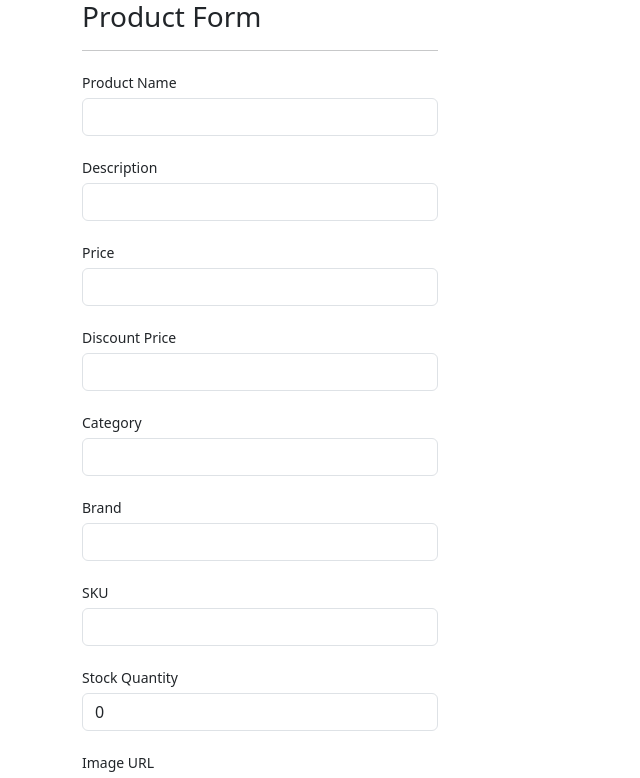
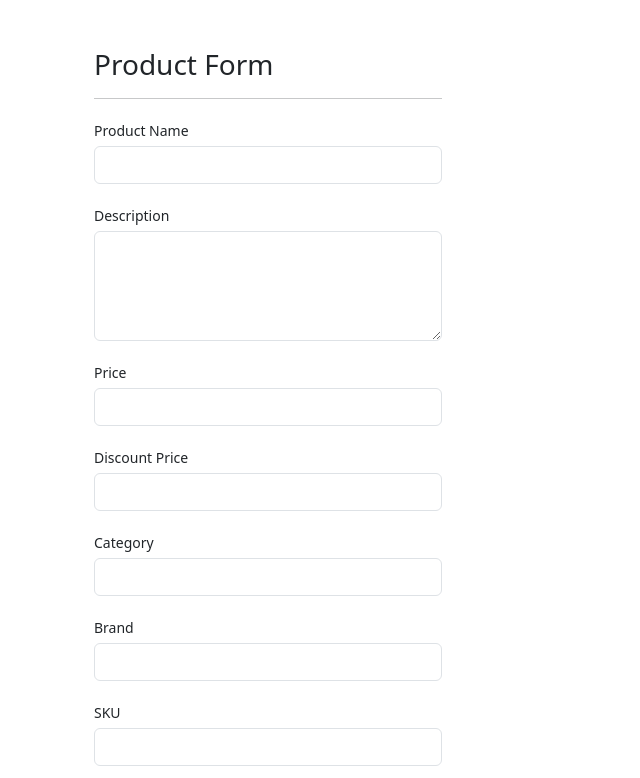
Before and after one commit to Kris07265/krasnov.k-hillel_hw, a React (Vite) app: page / in a window 1280 px wide. Shown: the top 778 px of the page, without its empty margins (0-640 px from the left). Built offline with nearby package versions, Linux system fonts and the light colour scheme.

Commit message:
created Card and List

```diff
--- a/src/App.jsx
+++ b/src/App.jsx
@@ -1,6 +1,7 @@
 import {Col, Container, Row} from "react-bootstrap";
 import ProductForm from "./components/ProductForm.jsx";
 import {useState} from "react";
+import ProductList from "./components/ProductList.jsx";
 
 
 function App() {
@@ -9,14 +10,31 @@ function App() {
     const addProduct = (product) => {
         setProducts(prev => [...prev, product]);
     };
+
+    const deleteProduct = (id) => {
+        setProducts(prev => prev.filter(p => p.id !== id));
+    };
+
+    const toggleActive = (id) => {
+        setProducts(prev =>
+            prev.map(p =>
+                p.id === id ? { ...p, active: !p.active } : p
+            )
+        );
+    };
     return (
-        <div>
+        <div className="container my-5">
             <Container>
                 <Row>
                     <Col xs={4}>
                         <ProductForm onSubmit={addProduct} />
                     </Col>
                     <Col xs={8}>
+                        <ProductList
+                            products={products}
+                            onDelete={deleteProduct}
+                            onToggle={toggleActive}
+                        />
                     </Col>
                 </Row>
             </Container>
--- a/src/components/FormField.jsx
+++ b/src/components/FormField.jsx
@@ -13,6 +13,28 @@ function FormField({name, label, type="text", value, onChange, onBlur, error, to
                     checked={value}
                     onChange={onChange}
                 />
+            </Form.Group>
+        );
+    }
+
+    if (type === 'textarea') {
+        return (
+            <Form.Group className="mb-3" key={name}>
+                <Form.Label htmlFor={name} column="sm">{label}</Form.Label>
+                <Form.Control
+                    as="textarea"
+                    rows={4}
+                    id={name}
+                    name={name}
+                    value={value}
+                    onChange={onChange}
+                    onBlur={onBlur}
+                />
+                {touched && error && (
+                    <Form.Text className="text-danger">
+                        {error}
+                    </Form.Text>
+                )}
             </Form.Group>
         );
     }
@@ -44,7 +66,8 @@ FormField.propTypes = {
     type: PropTypes.string,
     value: PropTypes.oneOfType([
         PropTypes.string,
-        PropTypes.number
+        PropTypes.number,
+        PropTypes.bool
     ]).isRequired,
     onChange: PropTypes.func.isRequired,
     onBlur: PropTypes.func.isRequired,
--- a/src/components/ProductCard.jsx
+++ b/src/components/ProductCard.jsx
@@ -0,0 +1,32 @@
+import {Button, Card} from "react-bootstrap";
+import PropTypes from "prop-types";
+
+function ProductCard({product, onDelete, onToggle}) {
+    return (
+        <Card  className={product.active ? 'border-success' : 'border-warning'}>
+            {product.image && (
+                <Card.Img variant="top" src={product.image} />
+            )}
+            <Card.Body>
+                <Card.Title>{product.name}</Card.Title>
+                <Card.Text>{product.description}</Card.Text>
+                <div className="d-flex gap-2">
+                    <Button variant="danger" onClick={() => onDelete(product.id)}>Delete</Button>
+                    <Button
+                        variant={product.active ? 'warning' : 'success'}
+                        onClick={() => onToggle(product.id)}
+                    >
+                        {product.active ? 'Deactivate' : 'Activate'}
+                    </Button>
+                </div>
+            </Card.Body>
+        </Card>
+    )
+}
+
+ProductCard.propTypes = {
+    product: PropTypes.object.isRequired,
+    onDelete: PropTypes.func.isRequired,
+    onToggle: PropTypes.func.isRequired,
+};
+export default ProductCard;
--- a/src/components/ProductForm.jsx
+++ b/src/components/ProductForm.jsx
@@ -86,6 +86,7 @@ function ProductForm({onSubmit}) {
                 <FormField
                     name="description"
                     label="Description"
+                    type="textarea"
                     value={formik.values.description}
                     onChange={formik.handleChange}
                     onBlur={formik.handleBlur}
@@ -209,8 +210,8 @@ function ProductForm({onSubmit}) {
                     error={formik.errors.featured}
                 />
                 <div className="d-flex justify-content-between">
-                <Button disabled={!formik.isValid} type='submit'>Submit</Button>
-                <Button type="reset" variant="secondary">Clear</Button>
+                <Button type='submit'>Add Product</Button>
+                <Button type="reset" variant="secondary" onClick={formik.resetForm}>Clear</Button>
                 </div>
             </Form>
         </div>
--- a/src/components/ProductList.jsx
+++ b/src/components/ProductList.jsx
@@ -0,0 +1,25 @@
+import ProductCard from "./ProductCard.jsx";
+import PropTypes from "prop-types";
+
+function ProductList({products, onDelete, onToggle}) {
+    return (
+        <div>
+            {products.map(product => (
+            <ProductCard
+                key={product.id}
+                product={product}
+                onDelete={onDelete}
+                onToggle={onToggle}
+            />
+        ))}
+        </div>
+    )
+}
+
+ProductList.propTypes = {
+    products: PropTypes.array.isRequired,
+    onDelete: PropTypes.func.isRequired,
+    onToggle: PropTypes.func.isRequired,
+};
+
+export default ProductList;
```
